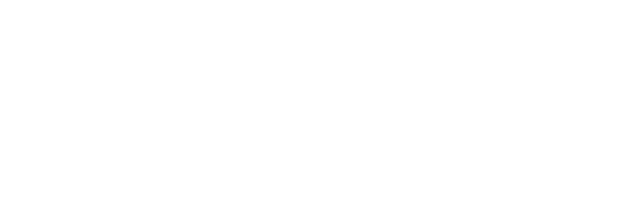
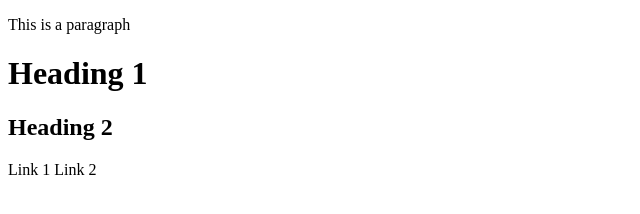
Before and after one commit to chandana-narra/frontend, a plain HTML site: page index.html in a window 1280 px wide. Shown: the whole page, without its empty margins (0-640 px from the left). Drawn offline with Linux system fonts and the light colour scheme.

Commit message:
Elements and Tags

```diff
--- a/index.html
+++ b/index.html
@@ -6,6 +6,16 @@
     <title>Document</title>
 </head>
 <body>
+    <!-- comments -->
+
+     <!-- Block level Elements -->
+      <p class ="important">This is a paragraph</p>
+      <h1>Heading 1</h1>
+      <h2>Heading 2</h2>
+
+      <!-- Inline Elements -->
+       <a>Link 1</a>
+       <a>Link 2</a>
 
 </body>
 </html>
```
